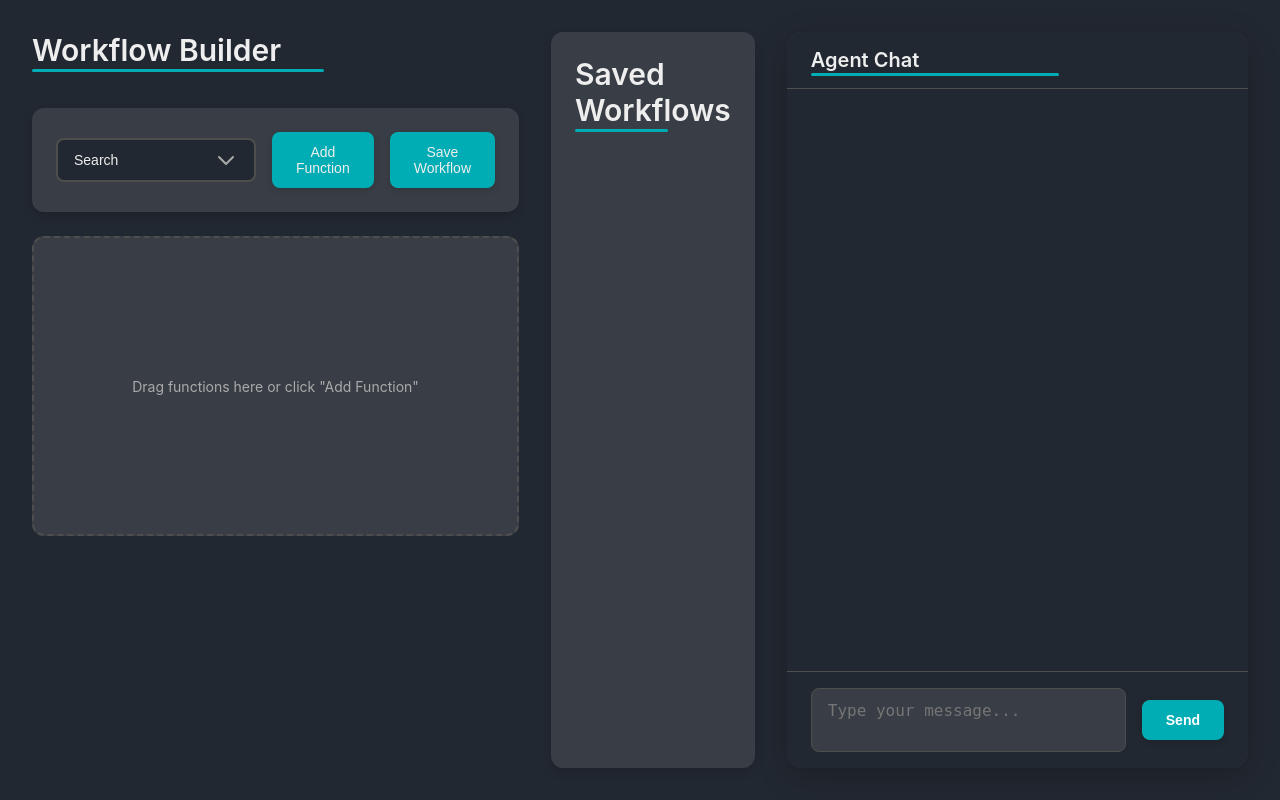
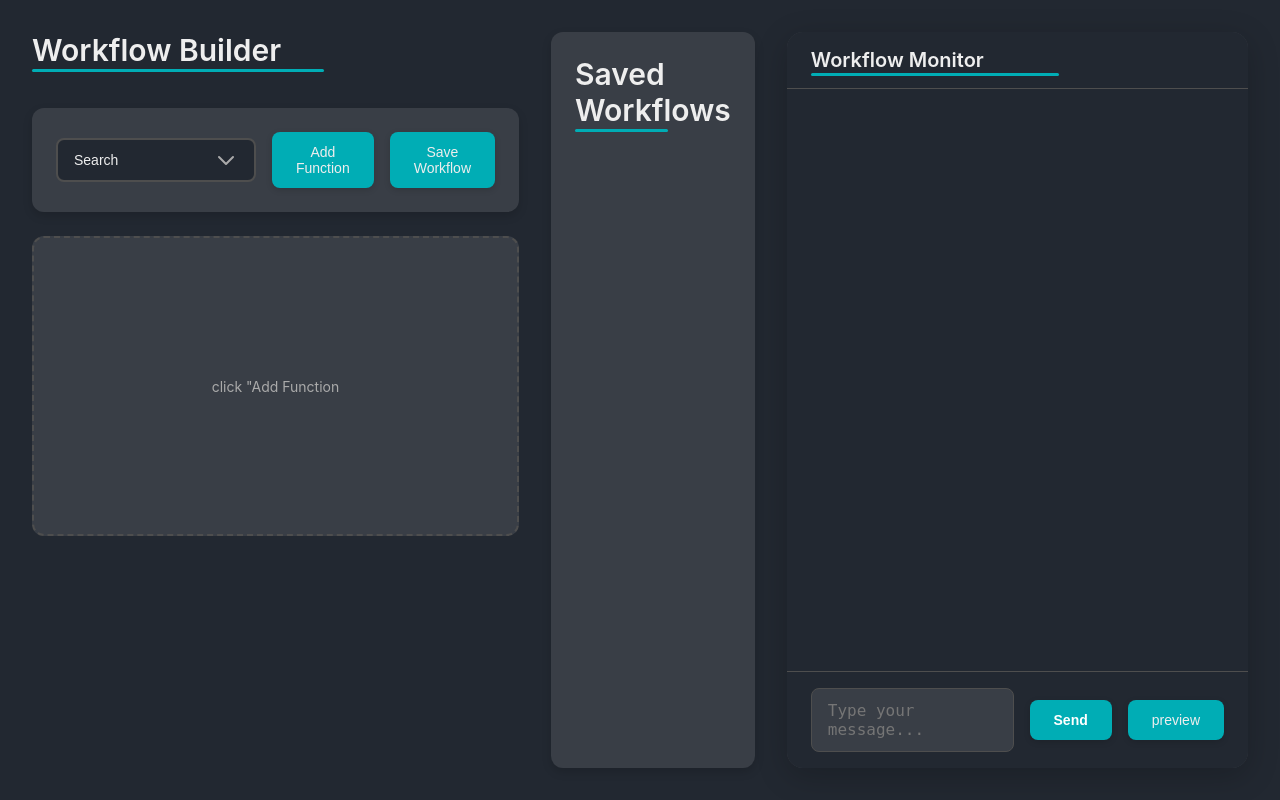
Before and after one commit to vishnugamini/LocalLLMAgent, a Flask app: page /create_agent in a window 1280 px wide. Run offline with Flask 3, Linux system fonts and the light colour scheme; some libraries are stand-ins or nearby versions.

Commit message:
custom agents UI update

```diff
--- a/app.py
+++ b/app.py
@@ -498,7 +498,7 @@ def handle_agent_logic(prompt, sid, stop_event):
             del processing_tasks[sid]
         logger.info(f"Processing task for session {sid} has ended.")
         socketio.emit("agent_response", {
-            "type": "info",
+            "type": "workflow_completed",
             "content": "Workflow completed."
         }, room=sid)
 
@@ -568,6 +568,7 @@ def handle_kickoff_workflow(data):
         "Do not use sub agents. If you are asked to search, you search; if you are asked to execute code, you use the code tool to execute code etc. "
         "Do not hallucinate—please do the work. Also, you get 3 dollars for every task you successfully accomplish.\n"
     )
+    print(workflow)
     for x in workflow:
         for a, b in x.items():
             if a == 'label':
@@ -590,7 +591,7 @@ def handle_kickoff_workflow(data):
     processing_tasks[sid] = {"thread": thread, "stop_event": stop_event}
 
     emit("agent_response", {
-        "type": "info",
+        "type": "workflow_received",
         "content": "Workflow received and processing started."
     }, room=sid)
 @socketio.on("request_file_contents")
--- a/static/css/create_agent.css
+++ b/static/css/create_agent.css
@@ -133,7 +133,7 @@ font-size: 0.875rem;
 }
 
 .workflow-container:empty::before {
-content: 'Drag functions here or click "Add Function"';
+content: 'click "Add Function';
 }
 
 .function-block {
--- a/static/js/script.js
+++ b/static/js/script.js
@@ -46,7 +46,7 @@ document.addEventListener("DOMContentLoaded", () => {
     }
 
     if (data.type === "workflow_received") {
-      displayWorkflowReceived(data.workflowText || "Workflow details here.");
+      displayWorkflowReceived(data.workflowText || "");
     } else if (data.type === "workflow_completed") {
       displayWorkflowCompleted();
     } else if (data.type === "thinking_message") {
@@ -198,6 +198,27 @@ document.addEventListener("DOMContentLoaded", () => {
     `;
     $("#chat-window").append(html);
     scrollChatToBottom();
+
+    // Wait a moment to ensure the element is rendered
+    setTimeout(() => {
+      // Select all workflow messages in the chat window
+      const $workflowMessages = $("#chat-window .workflow-message");
+      if ($workflowMessages.length > 0) {
+        // Get the first (start) and last (end) workflow messages
+        const $startMessage = $workflowMessages.first();
+        const $endMessage = $workflowMessages.last();
+
+        // Add the animation class
+        $startMessage.addClass("green-pulse");
+        $endMessage.addClass("green-pulse");
+
+        // Optionally remove the class after the animation completes
+        setTimeout(() => {
+          $startMessage.removeClass("green-pulse");
+          $endMessage.removeClass("green-pulse");
+        }, 1500); // Match the duration of the animation
+      }
+    }, 100);
   }
 
   let workflowCount = 0;
@@ -362,3 +383,145 @@ document.addEventListener("DOMContentLoaded", () => {
     }
   };
 });
+
+$(document).ready(function () {
+  $("#preview-btn").click(function () {
+      showPreviewModal();
+  });
+});
+
+function showPreviewModal() {
+  let modalHtml = `
+  <div class="modal" id="preview-modal">
+    <div class="modal-contents">
+      <span class="close-preview-modal">&times;</span>
+      <div class="modal-body">
+        <div class="web-app-preview">
+          <iframe id="preview-iframe" src="about:blank" frameborder="0" scrolling="yes"></iframe>
+        </div>
+      </div>
+    </div>
+  </div>
+`;
+  $("body").append(modalHtml);
+
+  $("#preview-modal").css({
+      position: "fixed",
+      top: "0",
+      left: "0",
+      right: "0",
+      bottom: "0",
+      width: "100vw",
+      height: "100vh",
+      "background-color": "rgba(0, 0, 0, 0.9)",
+      "z-index": "9999",
+      display: "flex",
+      "align-items": "center",
+      "justify-content": "center",
+  });
+
+  $("#preview-modal .modal-contents").css({
+      position: "relative",
+      width: "100vw",
+      height: "100vh",
+      "background-color": "#fff",
+      display: "flex",
+      "flex-direction": "column",
+      overflow: "hidden",
+      margin: "0",
+      padding: "0",
+  });
+
+  $("#preview-modal .modal-body").css({
+      flex: "1",
+      overflow: "hidden",
+      padding: "0",
+      margin: "0",
+      width: "100%",
+      height: "100%",
+  });
+
+  $("#preview-modal .web-app-preview").css({
+      width: "100%",
+      height: "100%",
+      "background-color": "#fff",
+      overflow: "hidden",
+      display: "flex",
+  });
+
+  $("#preview-modal .web-app-preview iframe").css({
+      border: "solid 12px",
+      width: "100%",
+      height: "100%",
+      border: "none",
+      margin: "0",
+      padding: "0",
+      overflow: "auto",
+      flex: "1",
+  });
+
+  $("#preview-modal .close-preview-modal").css({
+      position: "fixed",
+      top: "-5px",
+      right: "20px",
+      "font-size": "40px",
+      cursor: "pointer",
+      color: "#050505",
+      "z-index": "10000",
+      "text-shadow": "0 0 10px white",
+  });
+
+  $("#preview-modal .close-preview-modal").click(function () {
+      $("#preview-modal").remove();
+  });
+
+  $(document).on("keydown", function (e) {
+      if (e.key === "Escape") {
+          $("#preview-modal").remove();
+      }
+  });
+
+  $("#preview-modal").on("click", function (e) {
+      if ($(e.target).is("#preview-modal")) {
+          $("#preview-modal").remove();
+      }
+  });
+
+  renderWebApp();
+}
+
+function renderWebApp() {
+  const iframe = document.getElementById("preview-iframe");
+  iframe.onload = function () {
+      try {
+          const iframeDoc =
+              iframe.contentDocument || iframe.contentWindow.document;
+          const style = document.createElement("style");
+          style.textContent = `
+      ::-webkit-scrollbar {
+          width: 15px;
+      }
+      ::-webkit-scrollbar-thumb {
+          background: #ada7a7b6;
+          border-radius: 10px;
+          border: 5px white solid;
+      }
+      `;
+          iframeDoc.head.appendChild(style);
+
+          if (!iframeDoc.querySelector('meta[name="viewport"]')) {
+              const meta = iframeDoc.createElement("meta");
+              meta.name = "viewport";
+              meta.content =
+                  "width=device-width, initial-scale=1.0, maximum-scale=1.0, user-scalable=no";
+              iframeDoc.head.appendChild(meta);
+          }
+      } catch (e) {
+          console.log(
+              "Cannot access iframe content - likely due to same-origin policy"
+          );
+      }
+  };
+
+  iframe.src = "render/index.html";
+}
--- a/templates/create_agent.html
+++ b/templates/create_agent.html
@@ -31,12 +31,14 @@
   </div>
 <div class="chat-container">
     <div class="chat-header">
-        <h2>Agent Chat</h2>
+        <h2>Workflow Monitor</h2>
     </div>
     <div id="chat-window"></div>
     <div class="chat-input-container">
         <textarea id="prompt" placeholder="Type your message..."></textarea>
         <button id="send-btn">Send</button>
+        <button id="preview-btn">preview</button>
+
     </div>
 </div>
 
```
Also changed, not shown: other parts of static/css/create_agent.css (+69 -0 lines).
